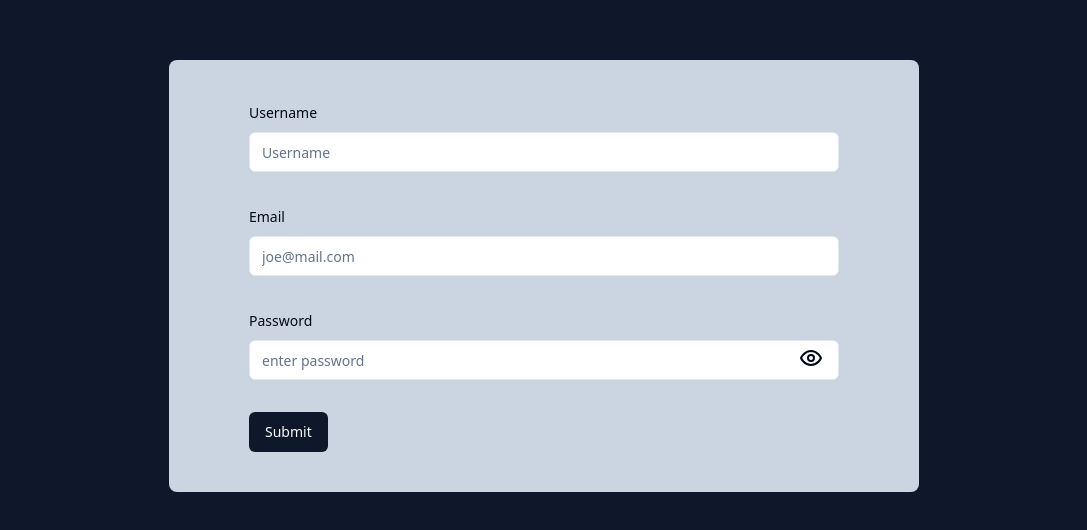
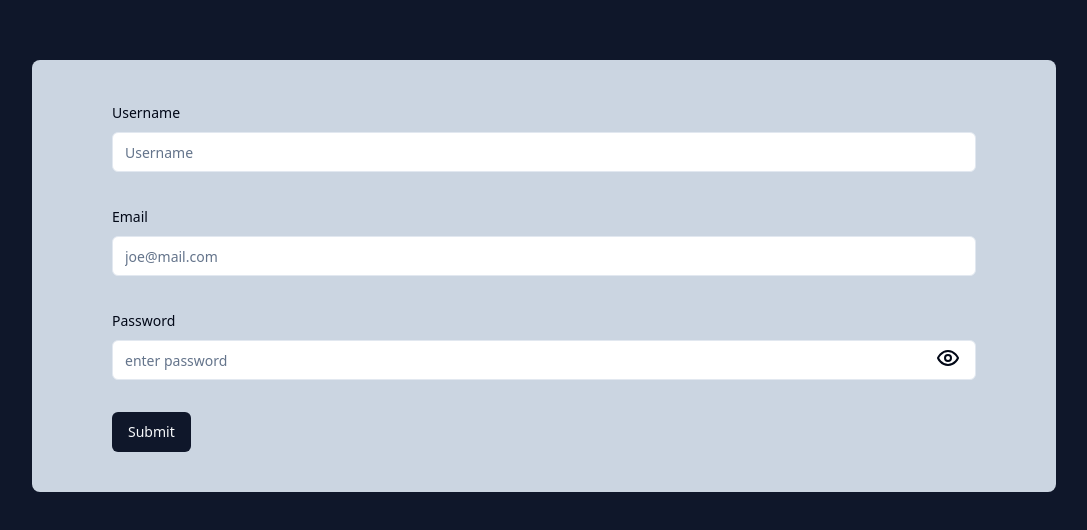
Before and after one commit to Olaoluwa2170/fivefinger, a React (Vite) app in the folder frontend/: page / in a window 1280 px wide. Shown: the part 124-654 px from the top of the page, without its empty margins (96-1183 px from the left). Built offline with nearby package versions, Linux system fonts and the light colour scheme.

Commit message:
Update Register component with form validation and success message

```diff
--- a/frontend/src/Register.tsx
+++ b/frontend/src/Register.tsx
@@ -17,13 +17,14 @@ import { Input } from "@/components/ui/input"
 import { useState } from "react"
 
 const formSchema = z.object({
-  username: z.string().min(2).max(50),
+  username: z.string().min(2).max(23).regex(/^[a-zA-Z][a-zA-Z0-9-_]/),
   email: z.string().email(),
-  password: z.string().min(8, 'Password must be at least 8 characters')
+  password: z.string().min(8, 'Password must be at least 8 characters').max(24).regex(/^(?=.*[a-z])(?=.*[A-Z])(?=.*[!@#$%])/, 'Password must contain one special character')
 })
 
 export default function Register() {
-    const [showPassword, setShowPassword] = useState(false)
+    const [showPassword, setShowPassword] = useState(false);
+    const [success, setSuccess] = useState(false);
     const form = useForm<z.infer<typeof formSchema>>({
       resolver: zodResolver(formSchema),
       defaultValues: {
@@ -37,6 +38,7 @@ export default function Register() {
     function onSubmit(values: z.infer<typeof formSchema>) {
       // Do something with the form values.
       // ✅ This will be type-safe and validated.
+      setSuccess(true)
       console.log(values)
     }
 
@@ -45,10 +47,12 @@ export default function Register() {
     }
 
     return (
-        <div className="flex h-screen justify-center bg-primary items-center">
+        <div className="w-full h-screen bg-primary items-center flex">
             <div className={cn(
-                "bg-slate-300 p-10 rounded-lg md:min-w-[750px] min-w-[250px] mx-auto"
-            )}>
+                "bg-slate-300 max-w-xl mx-auto md:max-w-5xl flex-1 p-10 rounded-lg"
+            )}>{ success ? <div>
+                success !!!
+            </div> :
                 <Form {...form}>
                   <form onSubmit={form.handleSubmit(onSubmit)} className="space-y-8 mx-10">
 
@@ -98,7 +102,7 @@ export default function Register() {
                     />
                   <Button className="mt-10" type="submit">Submit</Button>
                   </form>
-                </Form>
+                </Form>}
             </div>
         </div>
       )
```
